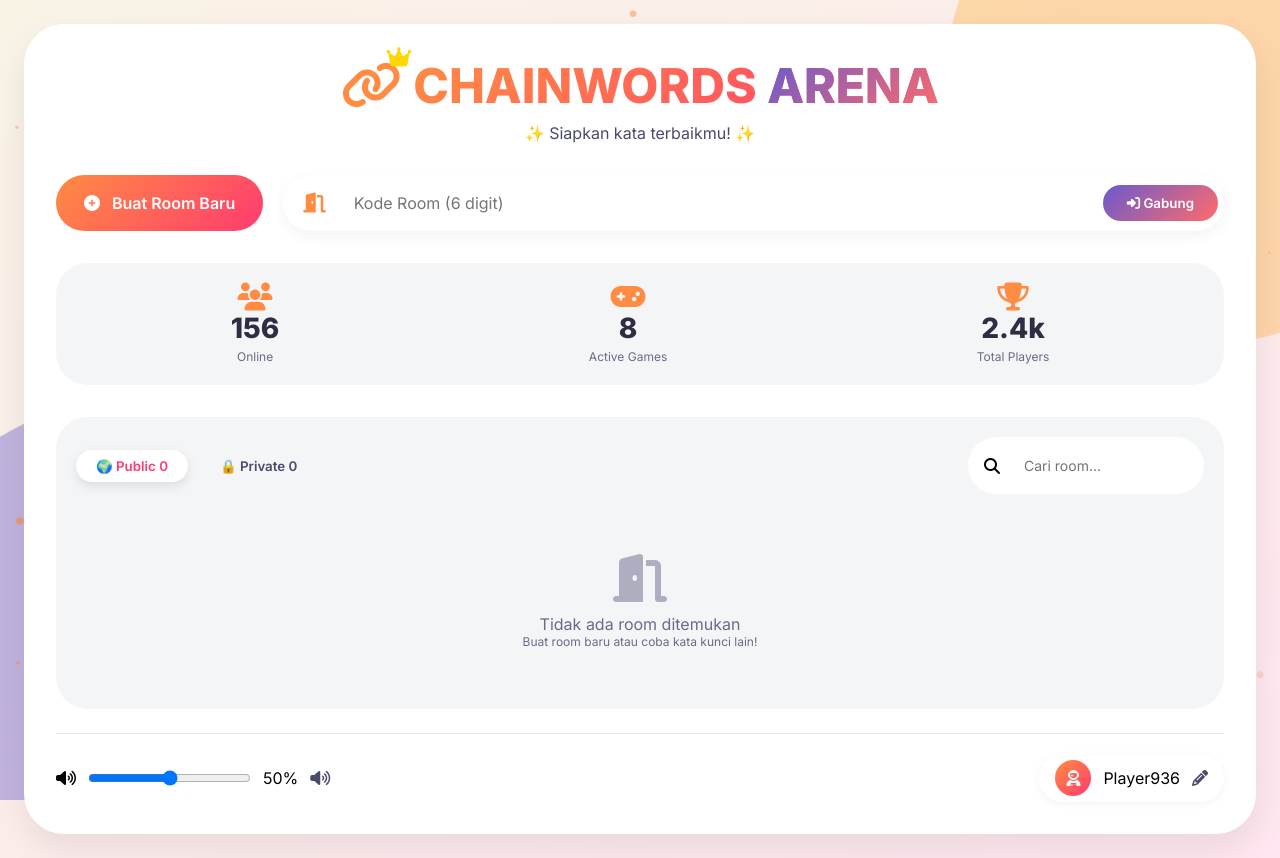
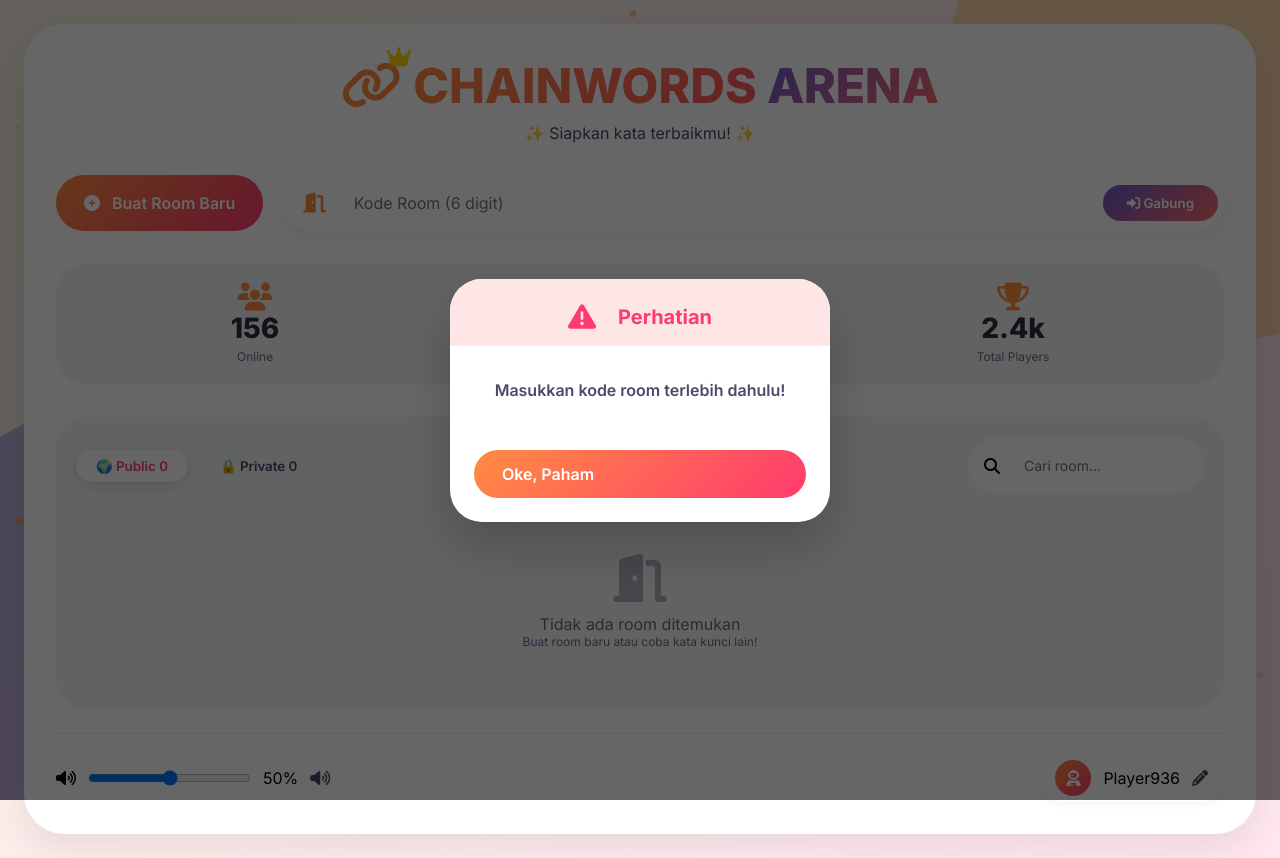
Before and after one commit to Bimbim4201/Chainwords, a website: page public/lobby.html in a window 1280 px wide. Both pictures are taken after a click on the button "Gabung". Drawn offline with nearby package versions, Linux system fonts and the light colour scheme; no server answers.

Commit message:
nambah alert peringatan

```diff
--- a/public/lobby-script.js
+++ b/public/lobby-script.js
@@ -54,6 +54,21 @@ const onlineCountEl = document.getElementById("online-count");
 const activeGamesEl = document.getElementById("active-games");
 const publicCountEl = document.getElementById("public-count");
 const privateCountEl = document.getElementById("private-count");
+// 🌟 Variabel Pop-up Alert
+const alertModal = document.getElementById("alert-modal");
+const alertMessage = document.getElementById("alert-message");
+const closeAlertBtn = document.getElementById("close-alert-btn");
+
+function showLobbyAlert(msg) {
+  alertMessage.textContent = msg;
+  alertModal.classList.remove("hidden");
+}
+
+if (closeAlertBtn) {
+  closeAlertBtn.addEventListener("click", () => {
+    alertModal.classList.add("hidden");
+  });
+}
 
 // =========================
 // SOUND & BACKGROUND MUSIC
@@ -249,16 +264,15 @@ function renderRooms() {
 function joinRoomByCode(code) {
   const roomCode = (code || "").trim();
   if (!roomCode) {
-    alert("Masukkan kode room!");
+    showLobbyAlert("Masukkan kode room terlebih dahulu!"); // 🌟 Ganti alert jadi showLobbyAlert
     return;
   }
 
-  // 🌟 PERBAIKAN: Hapus kata trending di sini
   const allRooms = [...availableRooms.public, ...availableRooms.private];
   const targetRoom = allRooms.find(r => r.code === roomCode);
 
   if (targetRoom && targetRoom.players >= targetRoom.maxPlayers) {
-     alert("Maaf, Room ini sudah penuh! 🔒");
+     showLobbyAlert("Maaf, Room ini sudah penuh! 🔒"); // 🌟 Ganti alert jadi showLobbyAlert
      return;
   }
 
@@ -311,7 +325,7 @@ confirmCreateBtn.addEventListener("click", createRoom);
 joinRoomBtn.addEventListener("click", () => {
   const code = joinCodeInput.value.trim();
   if (code) { joinRoomByCode(code); joinCodeInput.value = ""; }
-  else alert("Masukkan kode room!");
+  else showLobbyAlert("Masukkan kode room terlebih dahulu!"); // 🌟 Ganti alert jadi showLobbyAlert
 });
 
 editNameBtn.addEventListener("click", () => {
--- a/public/lobby.html
+++ b/public/lobby.html
@@ -196,7 +196,20 @@
         </div>
       </div>
     </div>
-
+    <div id="alert-modal" class="modal hidden">
+      <div class="modal-content small" style="text-align: center;">
+        <div class="modal-header" style="background: #ffe6e6; justify-content: center; padding: 24px 24px 15px 24px;">
+          <i class="fas fa-exclamation-triangle" style="color: #ff3b6f; font-size: 28px;"></i>
+          <h2 style="color: #ff3b6f; flex: none; margin-left: 10px;">Perhatian</h2>
+        </div>
+        <div class="modal-body">
+          <p id="alert-message" style="font-size: 16px; font-weight: 600; color: #4a4a6a; margin: 10px 0;">Pesan error di sini</p>
+        </div>
+        <div class="modal-footer" style="justify-content: center; border-top: none; padding-bottom: 24px;">
+          <button class="btn-primary" id="close-alert-btn" style="width: 100%; border-radius: 40px;">Oke, Paham</button>
+        </div>
+      </div>
+    </div>
     <script src="/socket.io/socket.io.js"></script>
     <script src="lobby-script.js"></script>
   </body>
```
